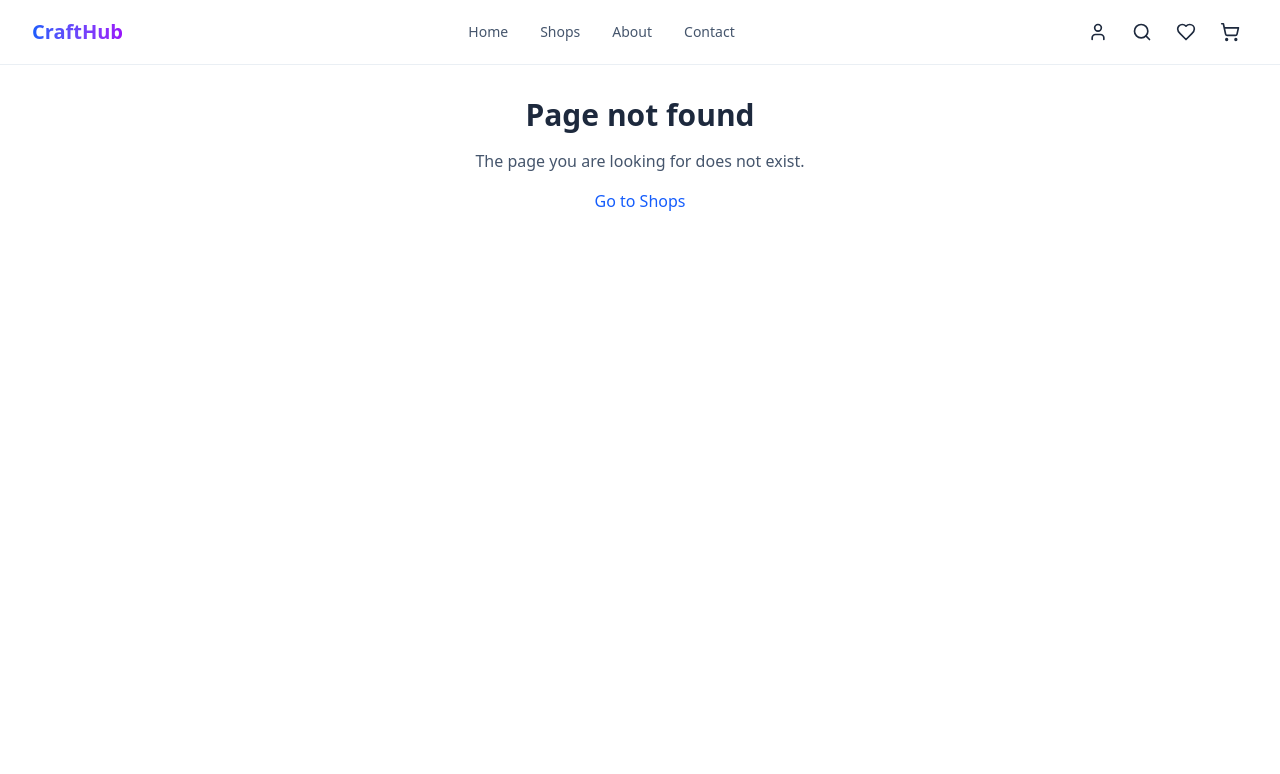
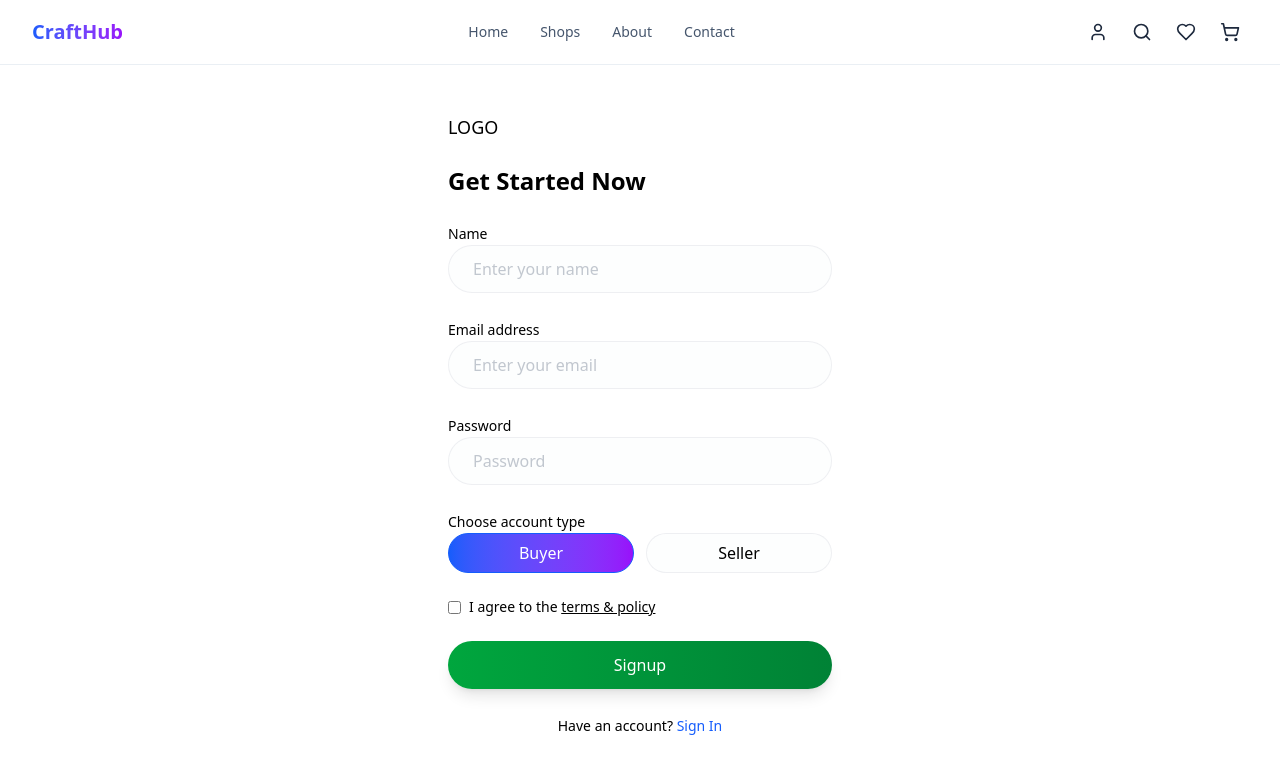
Before and after one commit to TimurCravtov/CraftHub, a React (Vite) app in the folder client/: page /signup in a window 1280 px wide. Before the commit this address had no page. Shown: the top 774 px of the page. Built offline with nearby package versions, Linux system fonts and the light colour scheme.

Commit message:
Login Page

```diff
--- a/client/src/component/Header.jsx
+++ b/client/src/component/Header.jsx
@@ -29,10 +29,10 @@ export default function Header() {
       if (storedUser) {
         navigate('/account')
       } else {
-        navigate('/login')
+        navigate('/signup')
       }
     } catch (_) {
-      navigate('/login')
+      navigate('/signup')
     }
   }
 
--- a/client/src/main.jsx
+++ b/client/src/main.jsx
@@ -3,6 +3,7 @@ import { createRoot } from 'react-dom/client'
 import { createBrowserRouter, RouterProvider, Navigate } from 'react-router-dom'
 import './index.css'
 import App from './App.jsx'
+import Signup from './pages/Signup.jsx'
 import Login from './pages/Login.jsx'
 import Shops from './pages/Shops.jsx'
 import ItemPage from "./pages/ItemPage.jsx";
@@ -12,6 +13,10 @@ const router = createBrowserRouter([
   {
     path: '/',
     element: <Navigate to="/shops" replace />,
+  },
+  {
+    path: '/signup',
+    element: <Signup />,
   },
   {
     path: '/login',
--- a/client/src/pages/Login.jsx
+++ b/client/src/pages/Login.jsx
@@ -2,42 +2,37 @@ import { useState } from 'react'
 import Header from '../component/Header.jsx'
 
 export default function Login() {
-  const [name, setName] = useState('')
   const [email, setEmail] = useState('')
   const [password, setPassword] = useState('')
-  const [accountType, setAccountType] = useState('Buyer')
-  const [agreedToTerms, setAgreedToTerms] = useState(false)
 
   const handleSubmit = async (e) => {
     e.preventDefault()
-    const user = { name, email, password, accountType };
+    const user = { email, password };
+
     try {
-      const response = await fetch("http://localhost:8080/api/users/", {
+      const response = await fetch("http://localhost:8080/api/users/signin", {
         method: "POST",
         headers: { "Content-Type": "application/json" },
         body: JSON.stringify(user),
       });
-    if (!response.ok) throw new Error("Failed to save user");
+
+      if (!response.ok) throw new Error("Failed to log in");
 
       const data = await response.json();
-      alert("User registered successfully: " + JSON.stringify(data));
+      alert("Login successful: " + JSON.stringify(data));
 
-      // reset form
-      setName("");
+      // Reset form
       setEmail("");
       setPassword("");
-      setAccountType("Buyer");
-      setAgreedToTerms(false);
     } catch (error) {
       console.error("Error:", error);
-      alert("Signup failed. Please try again.");
+      alert("Login failed. Please try again.");
     }
   };
 
-
   const handleSocialLogin = (provider) => {
-    console.log(`Login with ${provider}`)
-  }
+    console.log(`Login with ${provider}`);
+  };
 
   return (
     <div className="min-h-screen bg-white">
@@ -50,24 +45,9 @@ export default function Login() {
           </div>
 
           <div className="space-y-6">
-          <h2 className="text-2xl font-semibold text-black">Get Started Now</h2>
+            <h2 className="text-2xl font-semibold text-black">Login</h2>
 
             <form onSubmit={handleSubmit} className="space-y-6">
-            <div className="space-y-2">
-              <label htmlFor="name" className="text-sm font-medium text-black">
-                Name
-              </label>
-              <input
-                id="name"
-                type="text"
-                placeholder="Enter your name"
-                value={name}
-                onChange={(e) => setName(e.target.value)}
-                className="h-12 w-full bg-gray-50/30 border border-gray-200/60 rounded-full px-6 focus:ring-2 focus:ring-gray-300 focus:border-gray-300 transition-all placeholder:text-gray-400/60 hover:border-gray-300"
-                required
-              />
-            </div>
-
               <div className="space-y-2">
                 <label htmlFor="email" className="text-sm font-medium text-black">
                   Email address
@@ -98,54 +78,19 @@ export default function Login() {
                 />
               </div>
 
-            <div className="space-y-2">
-              <label className="text-sm font-medium text-black">Choose account type</label>
-              <div className="grid grid-cols-2 gap-3">
-                <button
-                  type="button"
-                  onClick={() => setAccountType('Buyer')}
-                  className={`h-10 rounded-full border transition-all ${accountType === 'Buyer' ? 'border-blue-600 text-white bg-gradient-to-r from-blue-600 to-purple-600' : 'border-gray-200/60 text-black bg-gray-50/30 hover:bg-gray-100/50'}`}
-                >
-                  Buyer
-                </button>
-                <button
-                  type="button"
-                  onClick={() => setAccountType('Seller')}
-                  className={`h-10 rounded-full border transition-all ${accountType === 'Seller' ? 'border-blue-600 text-white bg-gradient-to-r from-blue-600 to-purple-600' : 'border-gray-200/60 text-black bg-gray-50/30 hover:bg-gray-100/50'}`}
-                >
-                  Seller
-                </button>
-              </div>
-            </div>
-
-            <div className="flex items-center space-x-2">
-              <input
-                id="terms"
-                type="checkbox"
-                checked={agreedToTerms}
-                onChange={(e) => setAgreedToTerms(e.target.checked)}
-              />
-              <label htmlFor="terms" className="text-sm text-black">
-                I agree to the <button type="button" className="underline hover:no-underline">terms & policy</button>
-              </label>
-            </div>
-
               <button
                 type="submit"
                 className="w-full h-12 bg-gradient-to-r from-green-600 to-green-700 hover:from-green-700 hover:to-green-800 text-white font-medium rounded-full transition-all duration-300 hover:scale-[1.02] shadow-lg"
-              disabled={!agreedToTerms}
               >
-              Signup
+                Login
               </button>
             </form>
 
-
-
             <div className="text-center">
               <span className="text-sm text-black">
-              Have an account?{' '}
-              <a href="/login" className="text-blue-600 hover:underline font-medium">
-                Sign In
+                Don't have an account?{' '}
+                <a href="/signup" className="text-blue-600 hover:underline font-medium">
+                  Sign Up
                 </a>
               </span>
             </div>
--- /dev/null
+++ b/client/src/pages/Signup.jsx
@@ -0,0 +1,157 @@
+import { useState } from 'react'
+import Header from '../component/Header.jsx'
+
+export default function Signup() {
+  const [name, setName] = useState('')
+  const [email, setEmail] = useState('')
+  const [password, setPassword] = useState('')
+  const [accountType, setAccountType] = useState('Buyer')
+  const [agreedToTerms, setAgreedToTerms] = useState(false)
+
+  const handleSubmit = async (e) => {
+    e.preventDefault()
+    const user = { name, email, password, accountType };
+    try {
+      const response = await fetch("http://localhost:8080/api/users/signup", {
+        method: "POST",
+        headers: { "Content-Type": "application/json" },
+        body: JSON.stringify(user),
+      });
+    if (!response.ok) throw new Error("Failed to save user");
+
+      const data = await response.json();
+      alert("User registered successfully: " + JSON.stringify(data));
+
+      // reset form
+      setName("");
+      setEmail("");
+      setPassword("");
+      setAccountType("Buyer");
+      setAgreedToTerms(false);
+    } catch (error) {
+      console.error("Error:", error);
+      alert("Signup failed. Please try again.");
+    }
+  };
+
+
+  const handleSocialLogin = (provider) => {
+    console.log(`Login with ${provider}`)
+  }
+
+  return (
+    <div className="min-h-screen bg-white">
+      <Header />
+
+      <div className="flex items-center justify-center p-4">
+        <div className="w-full max-w-md bg-white p-8 space-y-6">
+          <div className="text-left">
+            <h1 className="text-lg font-medium text-black">LOGO</h1>
+          </div>
+
+        <div className="space-y-6">
+          <h2 className="text-2xl font-semibold text-black">Get Started Now</h2>
+
+          <form onSubmit={handleSubmit} className="space-y-6">
+            <div className="space-y-2">
+              <label htmlFor="name" className="text-sm font-medium text-black">
+                Name
+              </label>
+              <input
+                id="name"
+                type="text"
+                placeholder="Enter your name"
+                value={name}
+                onChange={(e) => setName(e.target.value)}
+                className="h-12 w-full bg-gray-50/30 border border-gray-200/60 rounded-full px-6 focus:ring-2 focus:ring-gray-300 focus:border-gray-300 transition-all placeholder:text-gray-400/60 hover:border-gray-300"
+                required
+              />
+            </div>
+
+            <div className="space-y-2">
+              <label htmlFor="email" className="text-sm font-medium text-black">
+                Email address
+              </label>
+              <input
+                id="email"
+                type="email"
+                placeholder="Enter your email"
+                value={email}
+                onChange={(e) => setEmail(e.target.value)}
+                className="h-12 w-full bg-gray-50/30 border border-gray-200/60 rounded-full px-6 focus:ring-2 focus:ring-gray-300 focus:border-gray-300 transition-all placeholder:text-gray-400/60 hover:border-gray-300"
+                required
+              />
+            </div>
+
+            <div className="space-y-2">
+              <label htmlFor="password" className="text-sm font-medium text-black">
+                Password
+              </label>
+              <input
+                id="password"
+                type="password"
+                placeholder="Password"
+                value={password}
+                onChange={(e) => setPassword(e.target.value)}
+                className="h-12 w-full bg-gray-50/30 border border-gray-200/60 rounded-full px-6 focus:ring-2 focus:ring-gray-300 focus:border-gray-300 transition-all placeholder:text-gray-400/60 hover:border-gray-300"
+                required
+              />
+            </div>
+
+            <div className="space-y-2">
+              <label className="text-sm font-medium text-black">Choose account type</label>
+              <div className="grid grid-cols-2 gap-3">
+                <button
+                  type="button"
+                  onClick={() => setAccountType('Buyer')}
+                  className={`h-10 rounded-full border transition-all ${accountType === 'Buyer' ? 'border-blue-600 text-white bg-gradient-to-r from-blue-600 to-purple-600' : 'border-gray-200/60 text-black bg-gray-50/30 hover:bg-gray-100/50'}`}
+                >
+                  Buyer
+                </button>
+                <button
+                  type="button"
+                  onClick={() => setAccountType('Seller')}
+                  className={`h-10 rounded-full border transition-all ${accountType === 'Seller' ? 'border-blue-600 text-white bg-gradient-to-r from-blue-600 to-purple-600' : 'border-gray-200/60 text-black bg-gray-50/30 hover:bg-gray-100/50'}`}
+                >
+                  Seller
+                </button>
+              </div>
+            </div>
+
+            <div className="flex items-center space-x-2">
+              <input
+                id="terms"
+                type="checkbox"
+                checked={agreedToTerms}
+                onChange={(e) => setAgreedToTerms(e.target.checked)}
+              />
+              <label htmlFor="terms" className="text-sm text-black">
+                I agree to the <button type="button" className="underline hover:no-underline">terms & policy</button>
+              </label>
+            </div>
+
+            <button
+              type="submit"
+              className="w-full h-12 bg-gradient-to-r from-green-600 to-green-700 hover:from-green-700 hover:to-green-800 text-white font-medium rounded-full transition-all duration-300 hover:scale-[1.02] shadow-lg"
+              disabled={!agreedToTerms}
+            >
+              Signup
+            </button>
+          </form>
+
+
+
+          <div className="text-center">
+            <span className="text-sm text-black">
+              Have an account?{' '}
+              <a href="/login" className="text-blue-600 hover:underline font-medium">
+                Sign In
+              </a>
+            </span>
+          </div>
+        </div>
+      </div>
+    </div>
+  </div>
+  )
+}
```
Lines whose indentation alone changed are shown as unchanged.
